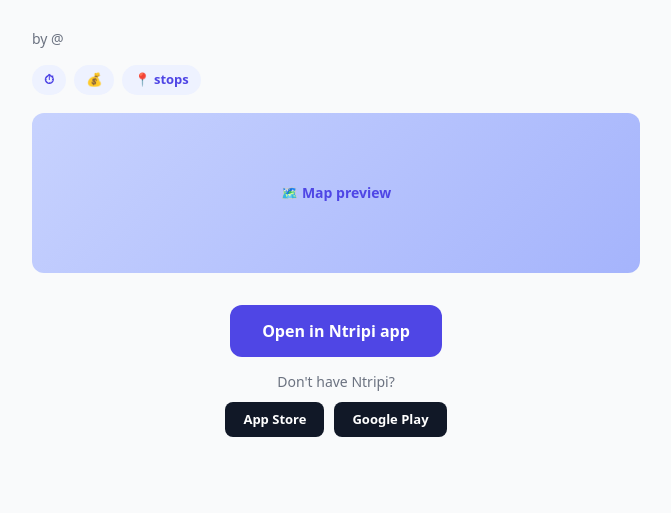
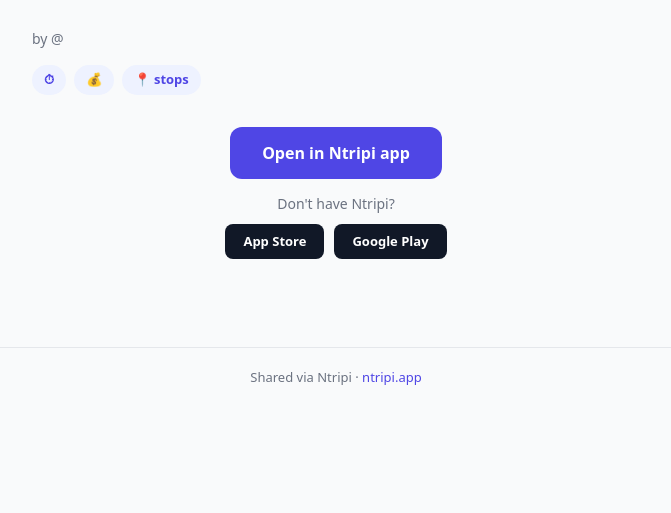
Before and after one commit to IsmailKARROUD/ntripi, a FastAPI app: template social_api/app/templates/share_public.html in a window 1280 px wide. Shown: the part 59-572 px from the top of the page, without its empty margins (304-975 px from the left). Run offline with FastAPI, Linux system fonts and the light colour scheme; the template is opened without the code that fills it, so the values that code supplies are empty; parts of the project's set-up code (start-up, migrations or seed data) failed here and were passed over.

Commit message:
Feature: Proper OG image fallback and share page image handling
Here's a summary of what changed and what was already correct:

Changed in share_public.html:

Removed the .map-placeholder CSS block (lines 119–133)
Replaced {% if/else/endif %} with {% if/endif %} — the map-placeholder div is gone; the image section simply doesn't render when there's no cover image
Already correct (no changes needed):

OG og:image and twitter:image already use {{ preview_image_url }}, which _resolve_preview_image_url() in share_service.py:86-105 resolves to /static/ntripi-og-default.jpg when no cover image exists — so crawlers (WhatsApp, Twitter, iMessage) will always get a valid branded image
Note: The ntripi-og-default.jpg file needs to exist in the deployed /app/static/ directory for the OG fallback to actually serve an image to crawlers. The static folder currently only has a README — you'll need to add that file to production.

```diff
--- a/social_api/app/templates/share_public.html
+++ b/social_api/app/templates/share_public.html
@@ -114,21 +114,6 @@
       display: block;
       margin-bottom: 24px;
       background: var(--border);
-    }
-
-    /* ── Map placeholder (shown when no cover image) ── */
-    .map-placeholder {
-      background: linear-gradient(135deg, #c7d2fe, #a5b4fc);
-      border-radius: var(--radius);
-      height: 160px;
-      display: flex;
-      align-items: center;
-      justify-content: center;
-      margin-bottom: 24px;
-      color: var(--brand);
-      font-size: 14px;
-      font-weight: 600;
-      gap: 8px;
     }
 
     /* ── Stops ── */
@@ -279,10 +264,6 @@
        alt="{{ itinerary.title }}"
        class="cover-image"
        width="1200" height="630">
-  {% else %}
-  <div class="map-placeholder">
-    🗺️ Map preview
-  </div>
   {% endif %}
 
   {% if stops %}
```
